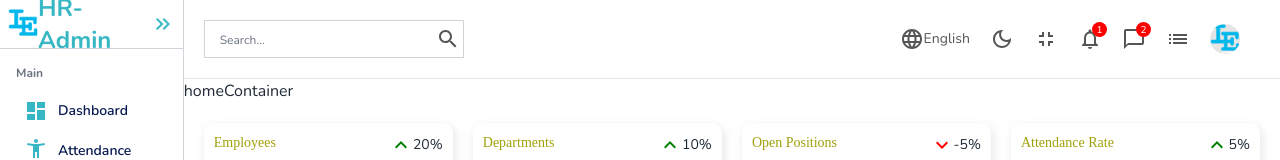
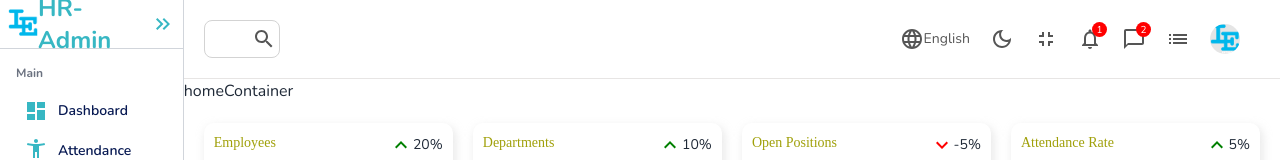
Before and after one commit to Abdulazizgr/SmartRecruit, a React (Vite) app: page /dashboard_2 in a window 1280 px wide. Shown: the top 160 px of the page. Built offline with nearby package versions, Linux system fonts and the light colour scheme.

Commit message:
Modified the Search bar or the Navbar

```diff
--- a/src/components/Experimental/Navbar.jsx
+++ b/src/components/Experimental/Navbar.jsx
@@ -1,17 +1,32 @@
-import React from 'react';
-import { ChatBubbleOutlineOutlined, DarkModeOutlined, FullscreenExitOutlined, LanguageOutlined, ListOutlined, NotificationsNoneOutlined, Search } from '@mui/icons-material';
+import React, { useRef } from 'react';
+import {
+  ChatBubbleOutlineOutlined,
+  DarkModeOutlined,
+  FullscreenExitOutlined,
+  LanguageOutlined,
+  ListOutlined,
+  NotificationsNoneOutlined,
+  Search,
+} from '@mui/icons-material';
+import IElogo from '../../../public/assets/IElogo.png';
 
 const Navbar = () => {
+  const inputRef = useRef(null);
+
+  const handleSearchIconClick = () => {
+    inputRef.current.focus();
+  };
+
   return (
     <div className='flex items-center text-sm text-[#555] border-b-[0.5px] border-[rgba(231,229,228)] border-solid'>
       <div className='w-full flex items-center justify-between p-5'>
-        <div className="flex items-center p-[3px] border-[0.5px] border-solid border-[lightgray]">
+        <div className="flex items-center p-[3px] border-[0.5px] border-solid border-[lightgray] rounded-lg">
           <input
-            className="h-[30px] border-none outline-none bg-transparent placeholder:text-[12px]"
+            ref={inputRef}
+            className="h-[30px] border-none outline-none w-[0px] sm:w-11 bg-transparent relative z-10 transition-all duration-300 focus:border focus:border-gray-200 focus:w-80 focus:rounded-md focus:pl-3"
             type="text"
-            placeholder='Search...'
           />
-          <Search />
+          <Search onClick={handleSearchIconClick} className="cursor-pointer" />
         </div>
         <div className="flex items-center">
           <div className="flex items-center relative mr-5">
@@ -37,7 +52,7 @@ const Navbar = () => {
           </div>
           <div className="flex items-center relative mr-5">
             <img
-              src="../../../public/assets/IElogo.png"
+              src={IElogo}
               alt='profile-picture'
               className='w-[30px] h-[30px] bg-[rgba(0,0,0,0.103)] rounded-full'
             />
@@ -46,6 +61,6 @@ const Navbar = () => {
       </div>
     </div>
   );
-}
+};
 
 export default Navbar;
```
